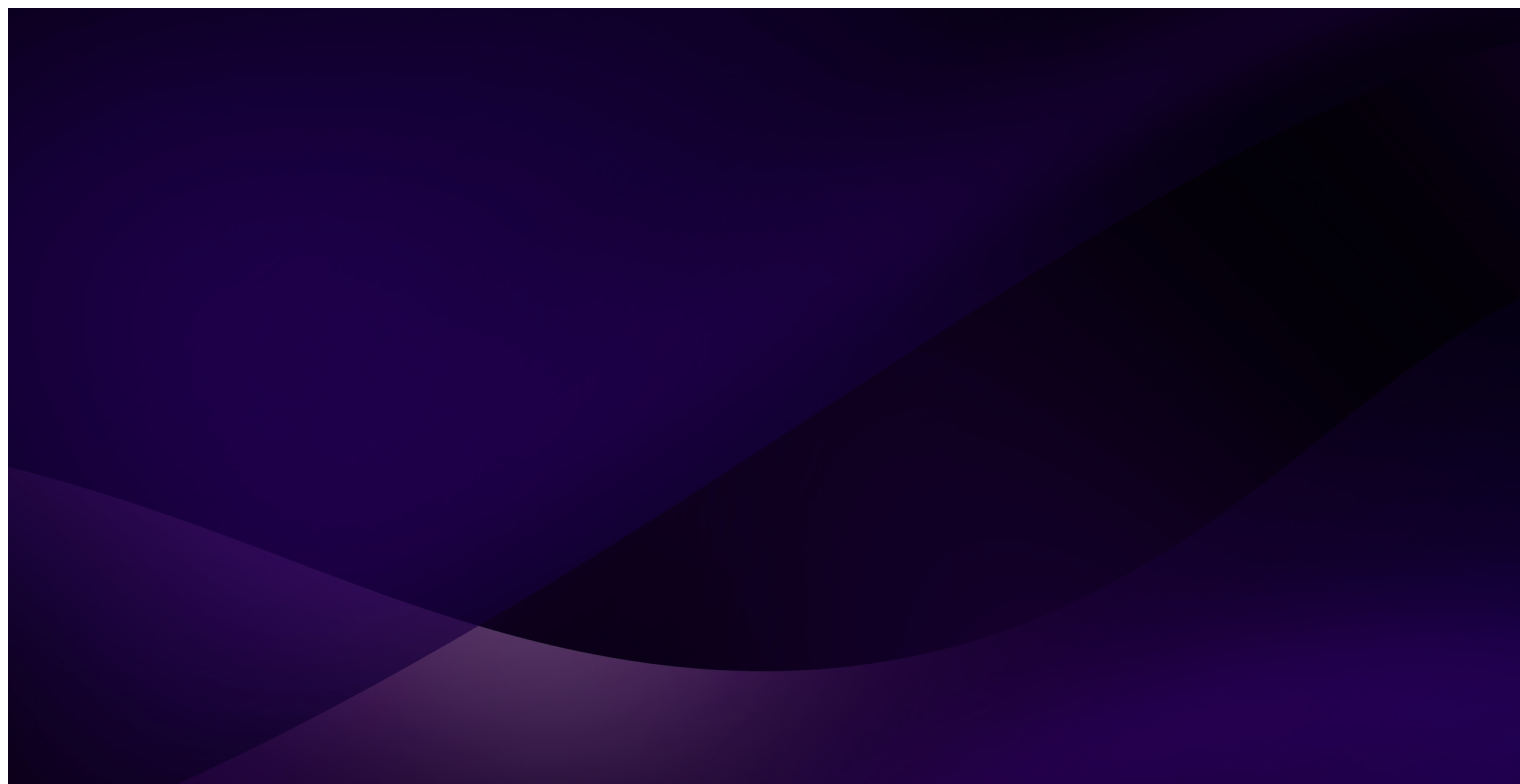
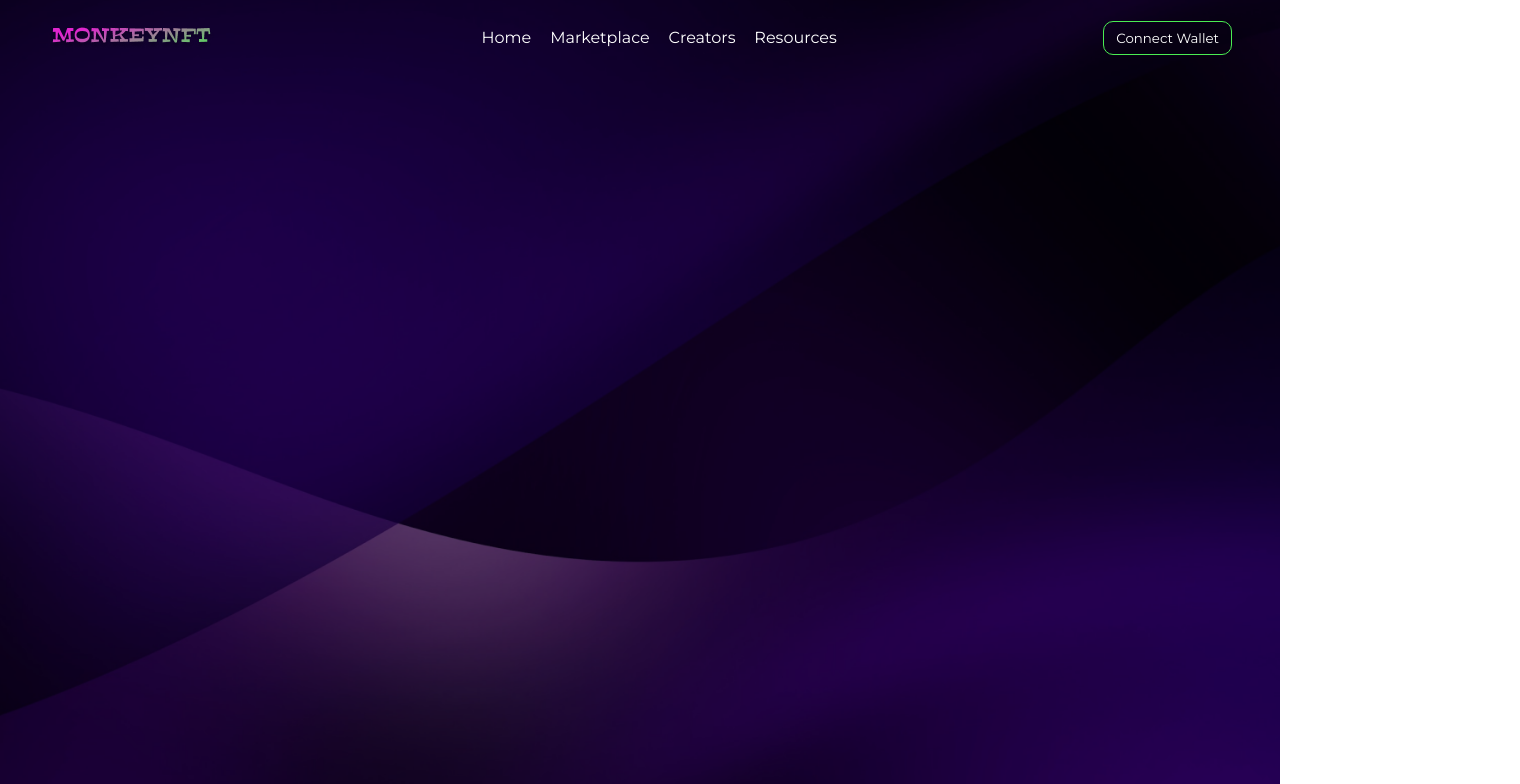
Before and after one commit to Ianduha13/monkeynft, a React (Vite) app: page / in a window 1280 px wide. Shown: the top 784 px of the page, 1520 px wide, since content can reach past the window. Built offline with nearby package versions, Linux system fonts and the light colour scheme.

Commit message:
Adding background and Navbar component

```diff
--- a/src/App.jsx
+++ b/src/App.jsx
@@ -1,12 +1,15 @@
 import { useState } from "react"
-import img from "./img/Rectangle 51.png"
+import Background from "./components/Background"
+import Navbar from "./components/Navbar"
 
 function App() {
 	const [count, setCount] = useState(0)
 
 	return (
 		<div className='App'>
-			<img src={img} alt='' />
+			<Background>
+				<Navbar />
+			</Background>
 		</div>
 	)
 }
--- a/src/components/Background.jsx
+++ b/src/components/Background.jsx
@@ -1,6 +1,21 @@
 import Rec1 from "../img/Rectangle 51.png"
 import Rec2 from "../img/Rectangle 52.png"
-import Rec3 from "../img/Rectangle 51.png"
-import Rec4 from "../img/Rectangle 51.png"
-import Rec5 from "../img/Rectangle 51.png"
-import Rec6 from "../img/Rectangle 51.png"
+import Rec3 from "../img/Rectangle 53.png"
+import Rec4 from "../img/Rectangle 54.png"
+import Rec5 from "../img/Rectangle 55.png"
+import Rec6 from "../img/Rectangle 56.png"
+
+const Background = ({ children }) => {
+	return (
+		<section className='bg-section'>
+			{children}
+			<img src={Rec1} alt='rec1' />
+			<img src={Rec2} alt='rec2' />
+			<img src={Rec3} alt='rec3' />
+			<img src={Rec4} alt='rec4' />
+			<img src={Rec5} alt='rec5' />
+			<img src={Rec6} alt='rec6' />
+		</section>
+	)
+}
+export default Background
--- /dev/null
+++ b/src/components/Navbar.jsx
@@ -0,0 +1,21 @@
+import "./styles/navbar.css"
+import logo from "../img/Logo.png"
+const Navbar = () => {
+	return (
+		<nav className='navbar-container'>
+			<div className='navbar-left'>
+				<img src={logo} alt='logo' />
+			</div>
+			<div className='navbar-center'>
+				<ul className='nav-options'>
+					<li className='nav-item'>Home</li>
+					<li className='nav-item'>Marketplace</li>
+					<li className='nav-item'>Creators</li>
+					<li className='nav-item'>Resources</li>
+				</ul>
+			</div>
+			<button className='navbar-right'>Connect Wallet</button>
+		</nav>
+	)
+}
+export default Navbar
--- /dev/null
+++ b/src/components/styles/navbar.css
@@ -0,0 +1,31 @@
+.navbar-container{
+  position: absolute;
+  z-index: 1000;
+  color: white;
+  display: flex;
+  align-items: center;
+  justify-content: space-between;
+  width: 100vw;
+  padding: 20px 48px 0px 48px;
+}
+.navbar-left{
+  cursor: pointer;
+}
+.navbar-center{
+  width: 30%;
+}
+.nav-options{
+  display: flex;
+  justify-content: space-between;
+  list-style: none;
+}
+.nav-item{
+  cursor: pointer;
+}
+.navbar-right{
+  background: transparent;
+  color: white;
+  padding: 8px 12px;
+  border-radius: 10px;
+  border: 1px solid #4AED52;
+}
--- a/src/index.css
+++ b/src/index.css
@@ -1,4 +1,12 @@
-.App{
-  background-image: url(./img/Rectangle\ 51.png);
-  height: 100vh;
+@import url('https://fonts.googleapis.com/css2?family=Montserrat:wght@200;300;400;500;600;700&display=swap');
+*{
+  font-family: 'Montserrat', sans-serif;
+  margin: 0;
+  padding: 0;
+  box-sizing: border-box;
 }
+.bg-section{
+  display: flex;
+  flex-direction: column;
+  z-index: -20;
+}
```
Also changed, not shown: src/img/Logo.png (added).
